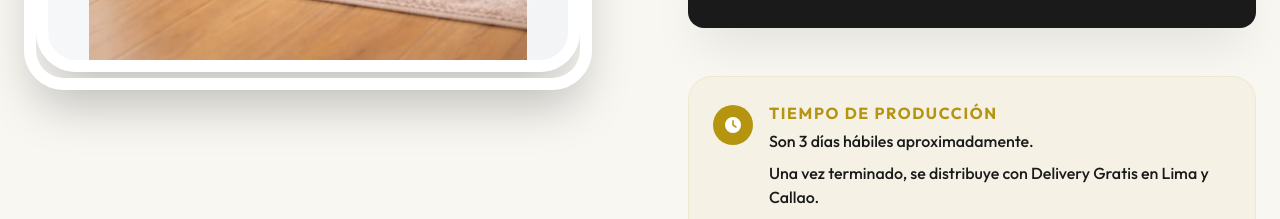
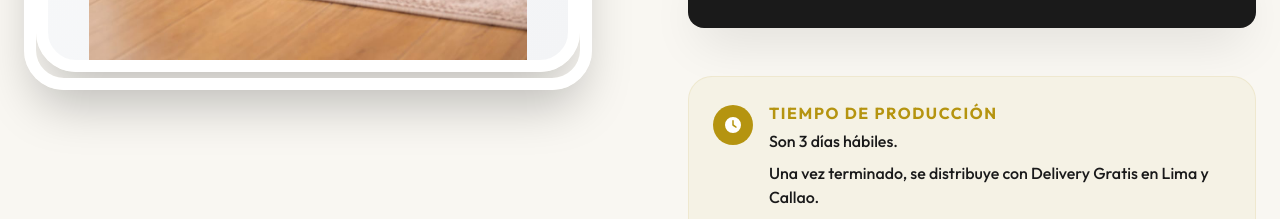
Before and after one commit to SaulSneider7/jasperpetshop, a React (Vite) app: page /producto/1 in a window 1280 px wide. Shown: the part 820-1039 px from the top of the page. Built offline with nearby package versions, Linux system fonts and the light colour scheme.

Commit message:
se quito aproximadamente

```diff
--- a/src/data/products.ts
+++ b/src/data/products.ts
@@ -50,7 +50,7 @@ export const products: Product[] = [
       "Al estar elevados del piso, aíslan del frío y del calor.",
       "La altura es ideal para no dañar su columna y permitir un fácil acceso.",
     ],
-    productionTime: "Son 3 días hábiles aproximadamente.",
+    productionTime: "Son 3 días hábiles.",
     deliveryInfo: "Una vez terminado, se distribuye con Delivery Gratis en Lima y Callao.",
     shippingInfo: "Y se envía por agencia a provincias del Perú. (Solo se cubre costo de Embalaje por Temporada)",
     variants: [
@@ -109,7 +109,7 @@ export const products: Product[] = [
       "Al estar elevados del piso, aíslan del frío y del calor.",
       "La altura es ideal para no dañar su columna y permitir un fácil acceso.",
     ],
-    productionTime: "Son 3 días hábiles aproximadamente.",
+    productionTime: "Son 3 días hábiles.",
     deliveryInfo: "Una vez terminado, se distribuye con Delivery Gratis en Lima y Callao.",
     shippingInfo: "Y se envía por agencia a provincias del Perú. (Solo se cubre costo de Embalaje por Temporada)",
     variants: [
@@ -167,7 +167,7 @@ export const products: Product[] = [
       "Al estar elevados del piso, aíslan del frío y del calor.",
       "La altura es ideal para no dañar su columna y permitir un fácil acceso.",
     ],
-    productionTime: "Son 3 días hábiles aproximadamente.",
+    productionTime: "Son 3 días hábiles.",
     deliveryInfo: "Una vez terminado, se distribuye con Delivery Gratis en Lima y Callao.",
     shippingInfo: "Y se envía por agencia a provincias del Perú. (Solo se cubre costo de Embalaje por Temporada)",
     variants: [
@@ -225,7 +225,7 @@ export const products: Product[] = [
       "Al estar elevados del piso, aíslan del frío y del calor.",
       "La altura es ideal para no dañar su columna y permitir unácil acceso.",
     ],
-    productionTime: "Son 3 días hábiles aproximadamente.",
+    productionTime: "Son 3 días hábiles.",
     deliveryInfo: "Una vez terminado, se distribuye con Delivery Gratis en Lima y Callao.",
     shippingInfo: "Y se envía por agencia a provincias del Perú. (Solo se cubre costo de Embalaje por Temporada)",
     variants: [
@@ -283,7 +283,7 @@ export const products: Product[] = [
       "Al estar elevados del piso, aíslan del frío y del calor.",
       "La altura es ideal para no dañar su columna y permitir un fácil acceso.",
     ],
-    productionTime: "Son 3 días hábiles aproximadamente.",
+    productionTime: "Son 3 días hábiles.",
     deliveryInfo: "Una vez terminado, se distribuye con Delivery Gratis en Lima y Callao.",
     shippingInfo: "Y se envía por agencia a provincias del Perú. (Solo se cubre costo de Embalaje por Temporada)",
     variants: [
@@ -341,7 +341,7 @@ export const products: Product[] = [
       "Al estar elevados del piso, aíslan del frío y del calor.",
       "La altura es ideal para no dañar su columna y permitir un fácil acceso.",
     ],
-    productionTime: "Son 3 días hábiles aproximadamente.",
+    productionTime: "Son 3 días hábiles.",
     deliveryInfo: "Una vez terminado, se distribuye con Delivery Gratis en Lima y Callao.",
     shippingInfo: "Y se envía por agencia a provincias del Perú. (Solo se cubre costo de Embalaje por Temporada)",
     variants: [
@@ -400,7 +400,7 @@ export const products: Product[] = [
       "Al estar elevados del piso, aíslan del frío y del calor.",
       "La altura es ideal para no dañar su columna y permitir un fácil acceso.",
     ],
-    productionTime: "Son 2-4 días hábiles aproximadamente.",
+    productionTime: "Son 2-4 días hábiles.",
     deliveryInfo: "Una vez terminado, se distribuye con Delivery Gratis en Lima y Callao.",
     shippingInfo: "Se envía a provincias del Perú por agencia. (Solo se cubre costo de Embalaje por Temporada)",
     variants: [
@@ -574,7 +574,7 @@ export const products: Product[] = [
       "Al estar elevados del piso, aíslan del frío y del calor.",
       "La altura es ideal para no dañar su columna, cuidar sus huesos y permitir un fácil acceso.",
     ],
-    productionTime: "Son 2-3 días hábiles aproximadamente.",
+    productionTime: "Son 2-3 días hábiles.",
     deliveryInfo: "Una vez terminado, se distribuye con Delivery Gratis en Lima y Callao.",
     shippingInfo: "Se envía por agencia a provincias del Perú. (Solo se cubre costo de Embalaje por Temporada)",
     variants: [
@@ -621,7 +621,7 @@ export const products: Product[] = [
       "Al estar elevados del piso, aíslan del frío y del calor.",
       "La altura es ideal para no dañar su columna, cuidar sus huesos y permitir un fácil acceso.",
     ],
-    productionTime: "Son 2-3 días hábiles aproximadamente.",
+    productionTime: "Son 2-3 días hábiles.",
     deliveryInfo: "Una vez terminado, se distribuye con Delivery Gratis en Lima y Callao.",
     shippingInfo: "Se envía por agencia a provincias del Perú. (Solo se cubre costo de Embalaje por Temporada)",
     variants: [
@@ -668,7 +668,7 @@ export const products: Product[] = [
       "Al estar elevados del piso, aíslan del frío y del calor.",
       "La altura es ideal para no dañar su columna, cuidar sus huesos y permitir un fácil acceso.",
     ],
-    productionTime: "Son 2-3 días hábiles aproximadamente.",
+    productionTime: "Son 2-3 días hábiles.",
     deliveryInfo: "Una vez terminado, se distribuye con Delivery Gratis en Lima y Callao.",
     shippingInfo: "Se envía por agencia a provincias del Perú. (Solo se cubre costo de Embalaje por Temporada)",
     variants: [
```
